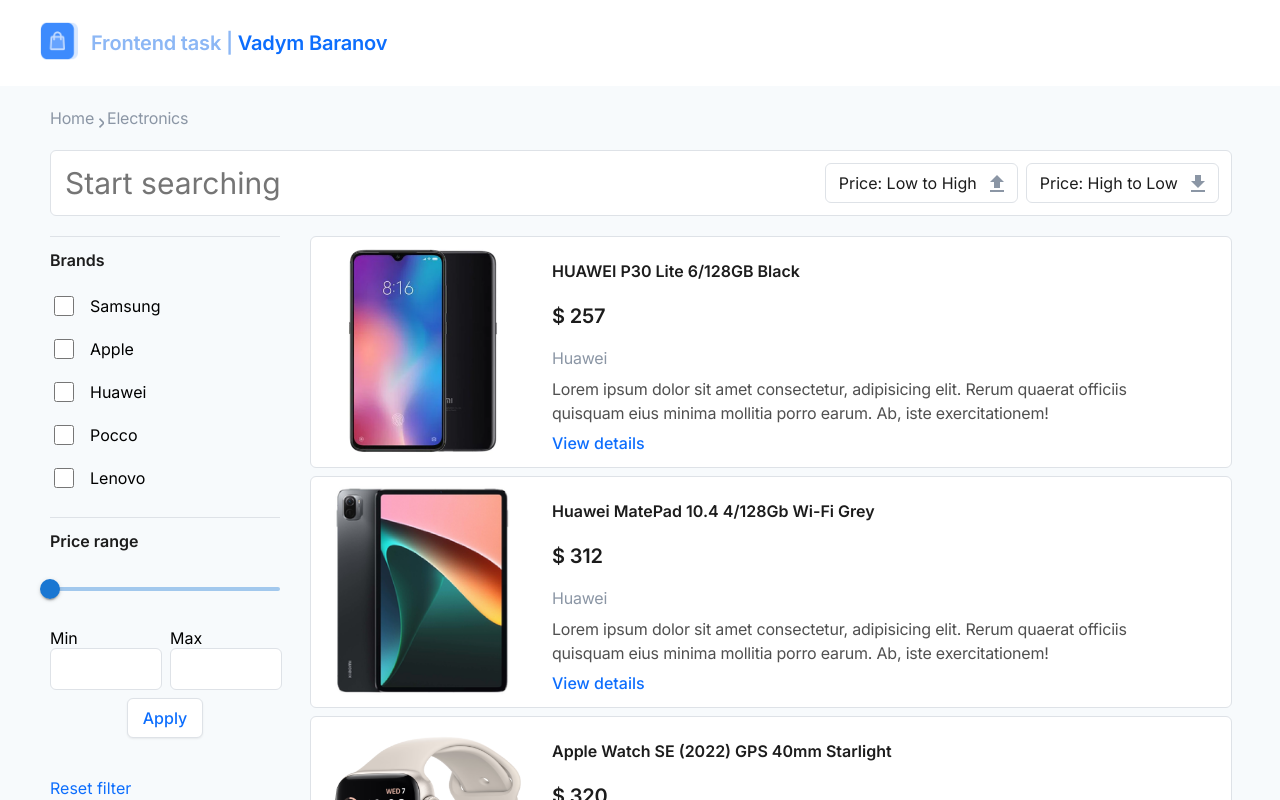
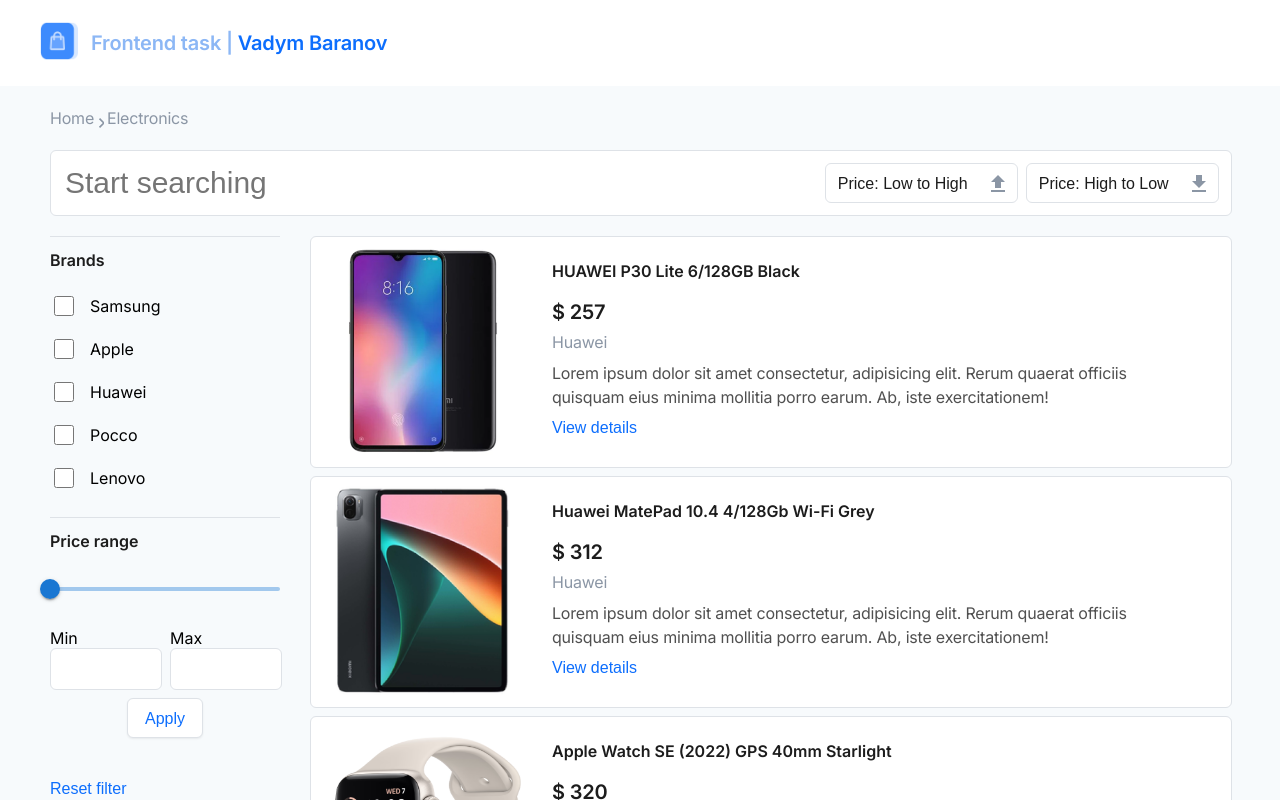
Before and after one commit to vadymbaranov/estore-tt, a React (Create React App) app: page / in a window 1280 px wide. Shown: the top 800 px of the page. Built offline with nearby package versions, Linux system fonts and the light colour scheme.

Commit message:
Added more variables to styles, started work on tablet layout

```diff
--- a/src/App.scss
+++ b/src/App.scss
@@ -1,5 +1,6 @@
 @import './styles/vars';
-@import './styles/normalize';
+@import './styles/typography';
+@import './styles/reset';
 @import './styles/mixins';
 @import './styles/extends';
 
@@ -8,4 +9,8 @@
   width: 100%;
   background-color: $mainBackgroundColor;
   scroll-behavior: smooth;
+
+  @include onMobile {
+    height: 100%;
+  }
 }
--- a/src/RoutesList.tsx
+++ b/src/RoutesList.tsx
@@ -15,7 +15,7 @@
         element={<Navigate to="/" replace />}
       />
       <Route
-        path="electronics/:electronicsId"
+        path="electronics/:productId"
         element={<ProductPage />}
       />
     </Routes>
--- a/src/styles/_extends.scss
+++ b/src/styles/_extends.scss
@@ -1,4 +1,5 @@
 @import './vars';
+@import './mixins';
 
 %header-title-text {
   font-size: 20px;
@@ -19,6 +20,14 @@
   border-radius: 6px;
   background-color: $whiteColor;
   cursor: pointer;
+
+  @include onMobile {
+    height: 30px;
+    width: 147px;
+    font-weight: 500;
+    font-size: 13px;
+    line-height: 16px;
+  }
 }
 
 %filter-arrows {
@@ -26,6 +35,11 @@
   width: 14px;
   color: $subsidiaryGreyColor;
   cursor: pointer;
+
+  @include onMobile {
+    height: 13px;
+    width: 11px;
+  }
 }
 
 %sidebar-title {
@@ -50,3 +64,29 @@
   border: 1px solid $secondaryBackgroundColor;
   border-radius: 6px;
 }
+
+%product-info-title {
+  width: 35%;
+  font-weight: 400;
+  font-size: 16px;
+  line-height: 19px;
+  color: $subsidiaryGreyColor;
+
+  @include onMobile {
+    line-height: 22px;
+    letter-spacing: -0.2px;
+  }
+}
+
+%product-info-name {
+  width: 50%;
+  font-weight: 400;
+  font-size: 16px;
+  line-height: 19px;
+  color: $secondaryTextColor;
+
+  @include onMobile {
+    line-height: 22px;
+    letter-spacing: -0.2px;
+  }
+}
--- a/src/styles/_mixins.scss
+++ b/src/styles/_mixins.scss
@@ -1,11 +1,11 @@
 @mixin onTablet {
-  @media (min-width: 1000hpx) and (max-width: 1439hpx) {
+  @media (min-width: 1000px) and (max-width: 1439px) {
     @content;
   }
 }
 
 @mixin onMobile {
-  @media (min-width: 320px) {
+  @media (min-width: 320px) and (max-width: 999px) {
     @content;
   }
 }
--- a/src/styles/_normalize.scss
+++ /dev/null
@@ -1,3 +0,0 @@
-* {
-  font-family: 'Inter', sans-serif;
-}
--- a/src/styles/_vars.scss
+++ b/src/styles/_vars.scss
@@ -1,9 +1,11 @@
 $mainBackgroundColor: #F7FAFC;
+$mobileImageBackground: #F0F0F0;
 $whiteColor: #FFFFFF;
 $secondaryBackgroundColor: #DEE2E7;
 $lightBlueColor: #8CB7F5;
 $mainBlueColor: #0D6EFD;
 $mainTextColor: #1C1C1C;
+$mobileMainTextColor: #333333;
 $secondaryTextColor: #505050;
 $subsidiaryGreyColor: #8B96A5;
 $desktopContainer: 1180px;
```
Also changed, not shown: src/assets/products.json.
